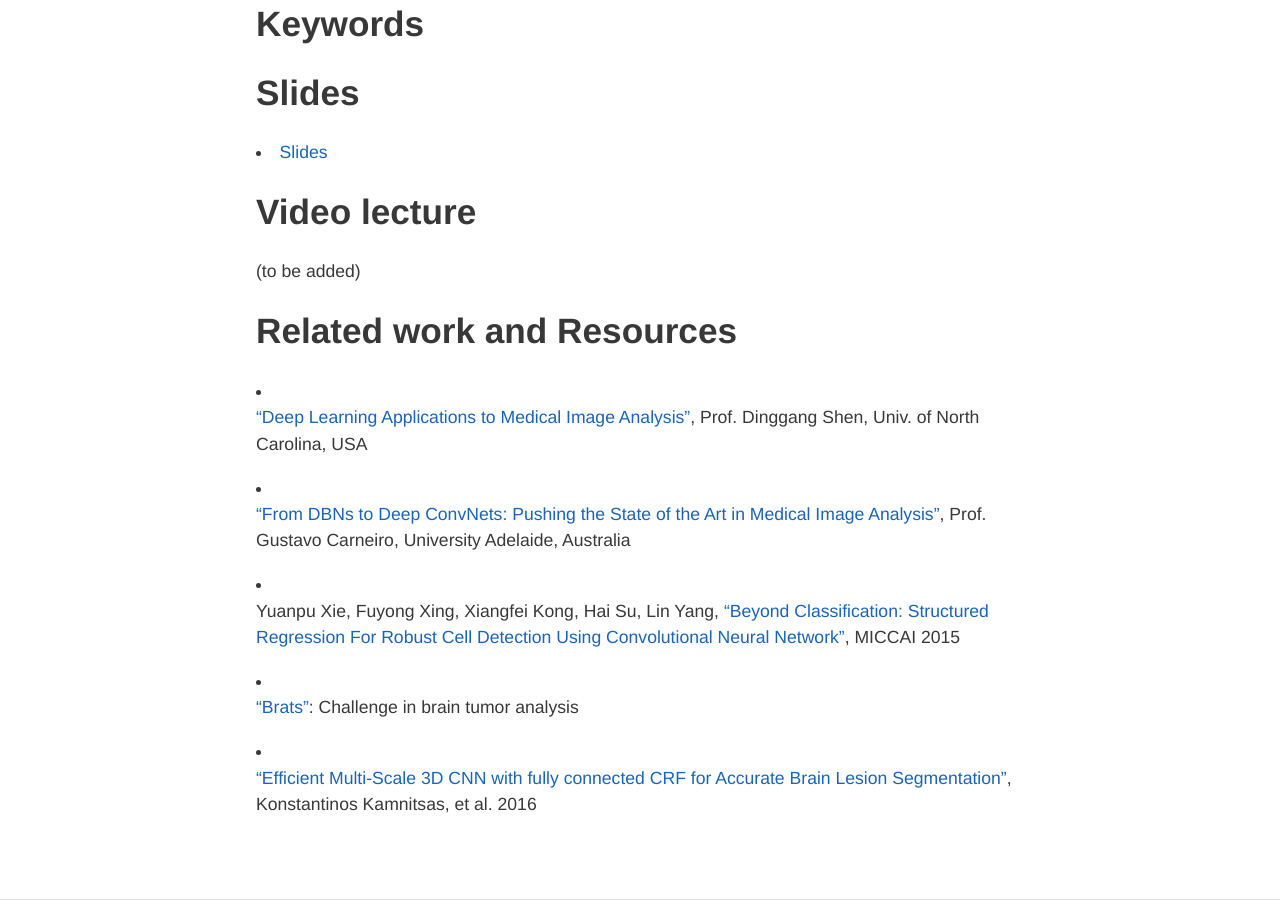
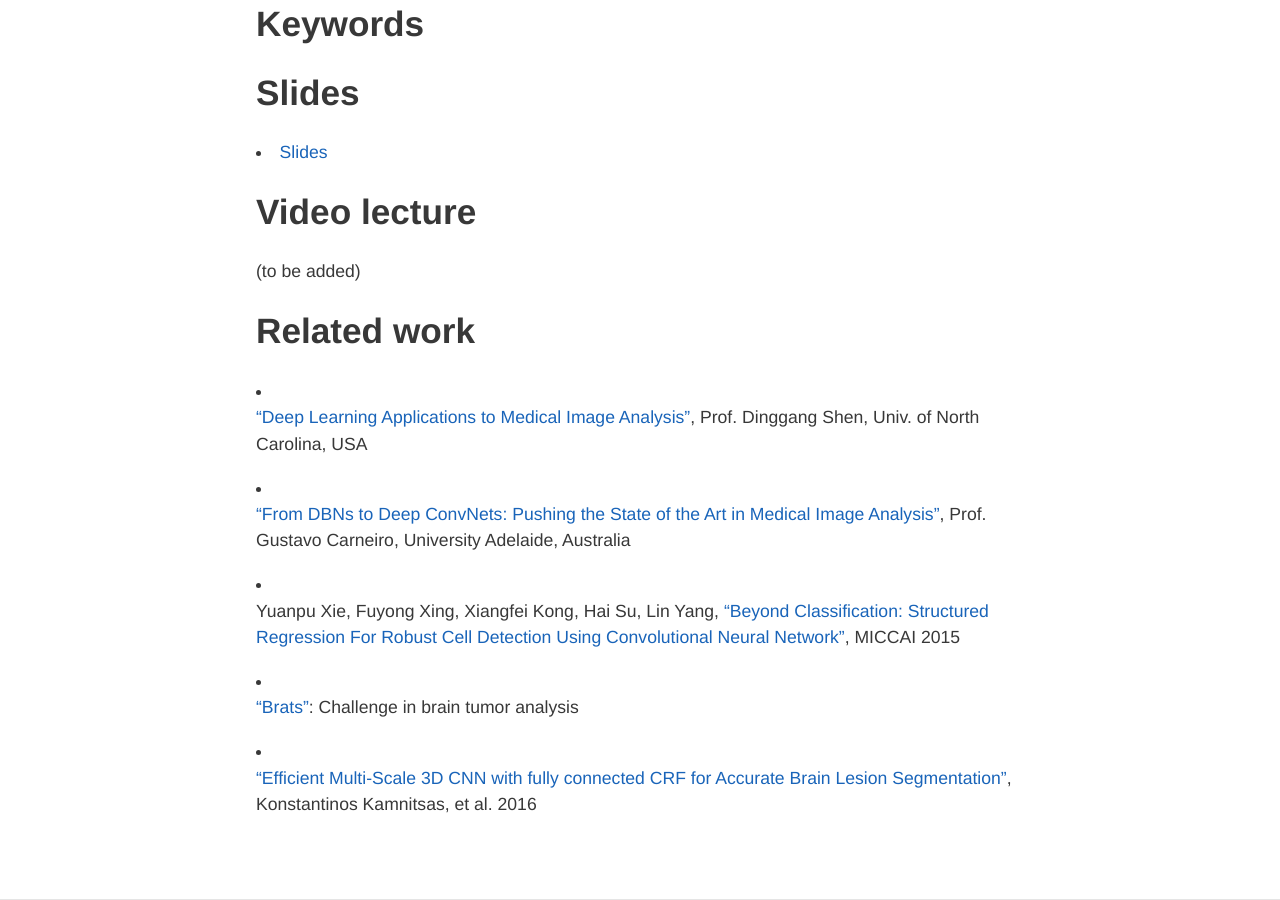
Before and after one commit to imatge-upc/telecombcn-2016-dlcv, a Jekyll site: the page built from medical.md, in a window 1280 px wide and 900 px high, scrolled down 588 px. Built offline with Jekyll 4.4.1, drawn with Linux system fonts in a browser that asks for light colours; nearby versions of some CDN libraries.

Commit message:
Update medical.md

```diff
--- a/medical.md
+++ b/medical.md
@@ -25,7 +25,7 @@ hide: true
 
 (to be added)
 
-## Related work and Resources
+## Related work
 
 * ["Deep Learning Applications to Medical Image Analysis"](https://docs.google.com/viewer?a=v&pid=sites&srcid=ZGVmYXVsdGRvbWFpbnxza2V2aW56aG91fGd4OjM2NWFhN2QyMzMzMTA5Ng), Prof. Dinggang Shen, Univ. of North Carolina, USA
 
```
